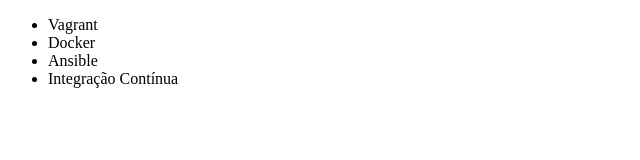
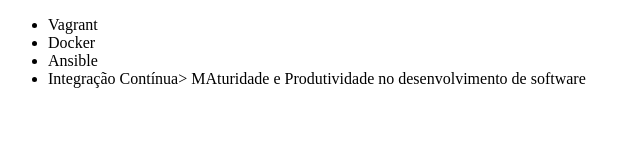
Before and after one commit to Lucasmbit/alura-git, a plain HTML site: page index.html in a window 1280 px wide. Shown: the whole page, without its empty margins (0-640 px from the left). Drawn offline with Linux system fonts and the light colour scheme.

Commit message:
Renomeando

```diff
--- a/index.html
+++ b/index.html
@@ -9,7 +9,7 @@
         <li>Vagrant</li>
         <li>Docker</li>
         <li>Ansible</li>
-        <li>Integração Contínua</li>
+        <li>Integração Contínua> MAturidade e Produtividade no desenvolvimento de software</li>
     </ul>
 </body>
 </html>
```
